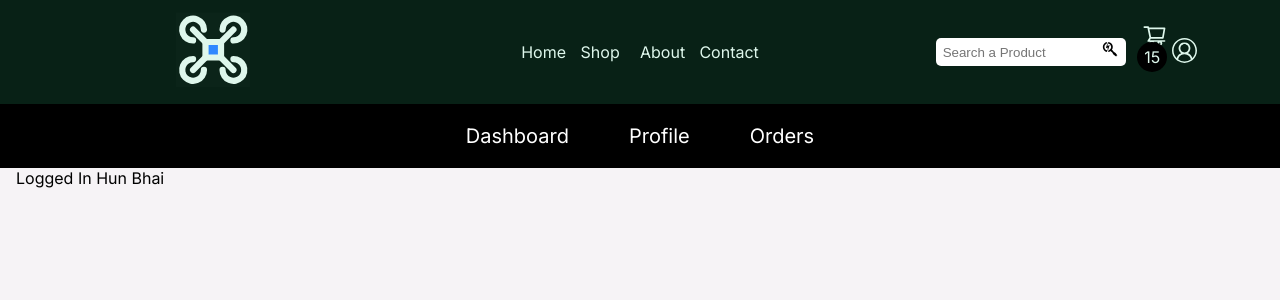
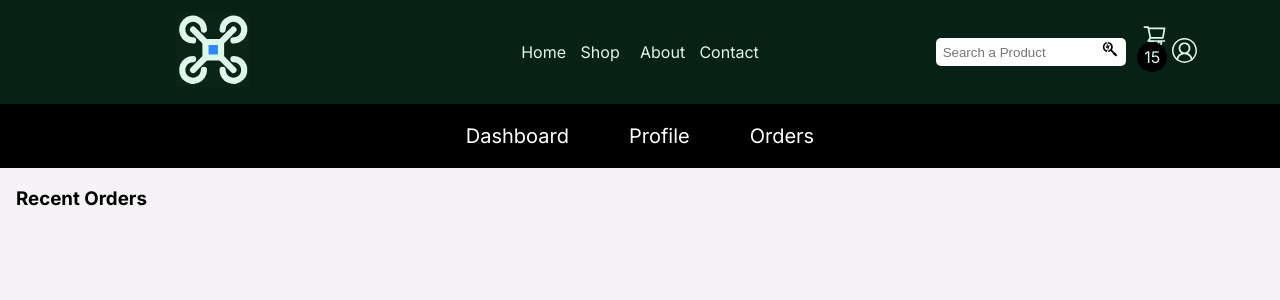
Before and after one commit to Shub3am/RoboNov, a Next.js app: page /dashboard in a window 1280 px wide. Shown: the top 300 px of the page. Built offline with nearby package versions, Linux system fonts and the light colour scheme; no server answers; sample sign-in values are in the browser's storage.

Commit message:
Schema Updated with Ordering Feature

```diff
--- a/src/app/dashboard/page.tsx
+++ b/src/app/dashboard/page.tsx
@@ -7,8 +7,16 @@ export default function Dashboard() {
   const { data: Session, status } = useSession();
 
   if (status == "authenticated") {
-    console.log(status, "status");
-    return <div>Logged In Hun Bhai</div>;
+    console.log(Session, "status");
+    return (
+      <div>
+        <div>
+          <div>
+            <h3>Recent Orders</h3>
+          </div>
+        </div>
+      </div>
+    );
   } else {
     redirect("/auth");
   }
```
Also changed, not shown: 1 other file (tests, documents, lock files or other folders).
